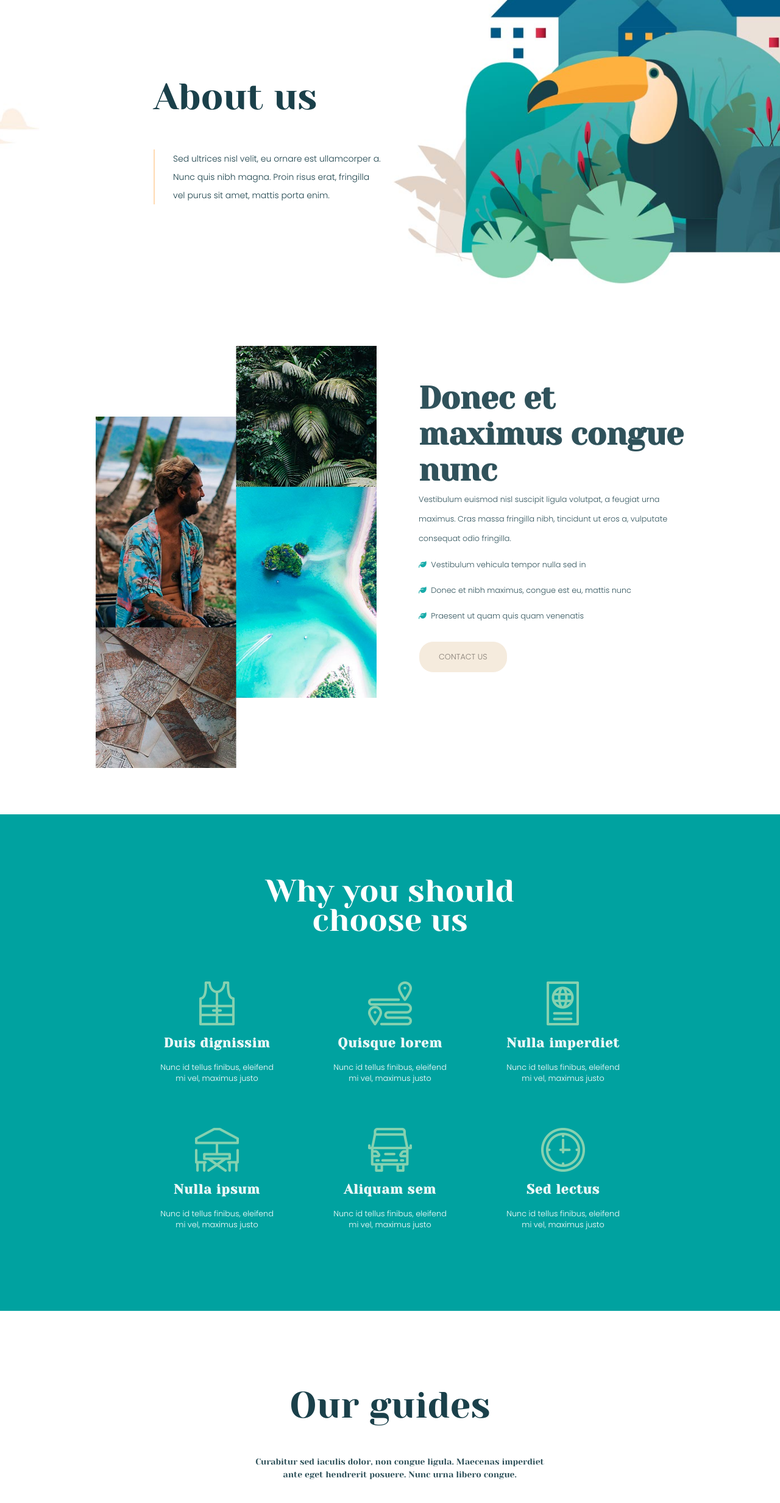
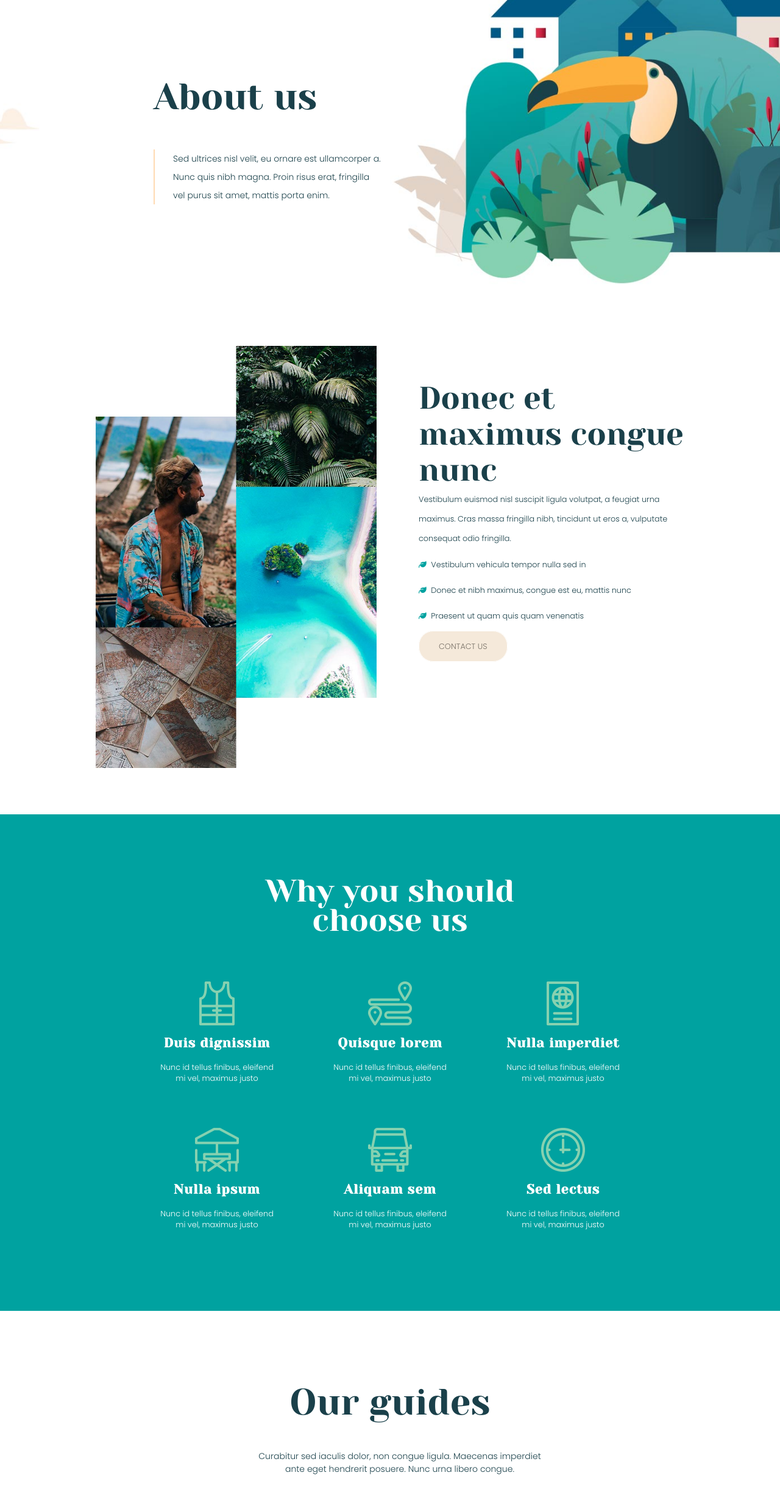
Before and after one commit to nasrin-jafari/bejourney, a plain HTML site: page html/page-about us.html in a window 1280 px wide. Shown: the part 96-2560 px from the top of the page at 61% size. Drawn offline with Linux system fonts and the light colour scheme.

Commit message:
modify titles
edit titles and weight of fonts

```diff
--- a/css/aboutUs-page.css
+++ b/css/aboutUs-page.css
@@ -282,7 +282,7 @@
     font-family: var(--font-popins);
     color: var(--color-text-dark);
     font-size: var(--font-body-defult);
-    opacity: 0.9;
+    /* opacity: 0.9; */
 
   }
   .middle-section__title {
@@ -290,6 +290,7 @@
     color: var(--color-text-dark);
     font-size: var(--font-h2-xs);
     padding-bottom: 12px;
+    font-weight: var(--font-weight-normal);
 
   }
   .middle-section__description {
@@ -349,13 +350,14 @@
   .third-section__title {
     font-family: var( --font-YesevaOne);
     color: var(--color-text-white);
+    font-weight: 400;
     font-size: 8px;
     max-width: 452px;
     max-height: 52px;
     text-align: center;
     padding-top: 32px;
     letter-spacing: 1px;
-    opacity: 0.91;
+    /* opacity: 0.91; */
 
 
   }
@@ -448,7 +450,7 @@
     line-height: 21px;
   }
   .fourth-section__main-description {
-    font-family: var(--font-YesevaOne);
+    font-family: var(--font-popins);
     font-size: var(--font-body-defult);
     color: var(--color-text-dark);
     padding-top: 24px;
@@ -459,7 +461,8 @@
     padding-left: 32px;
     padding-left: 32px;
     width: 100%;
-    opacity: 0.9;
+    font-weight: var(--font-weight-normal);
+    /* opacity: 0.9; */
 
   }
   .fourth-section__button {
@@ -765,6 +768,8 @@
   }
   .fourth-section__main-title {
     font-size: var(--font-h1-lg);
+    line-height: 60px;
+    font-weight: var(--font-weight-normal);
   }
   .fourth-section__main-description {
     font-size: var( --font-body-lg);
@@ -824,11 +829,13 @@
     max-width: 100%;
   }
   .fourth-section {
+    padding-bottom: 87px;
     max-width: 100%;
   }
   .middle-section__title {
     max-width: 458px;
     max-height: 180px;
+    font-size: var(--font-h1-md);
   }
   .middle-section__main-paragraph {
     max-width: 458px;
--- a/html/page-about us.html
+++ b/html/page-about us.html
@@ -104,7 +104,7 @@
                     <p class="middle-section__subtext"><span class="middle-section__leaf-img"><i class="fa-solid fa-leaf"></i></span> Donec et nibh maximus, congue est eu, mattis nunc</p>
                     <p class="middle-section__subtext"> <span class="middle-section__leaf-img"><i class="fa-solid fa-leaf"></i></span>  Praesent ut quam quis quam venenatis </p>
                   </div>
-                <div class="middle-section__button-box"><button class="middle-section__button">CONTACT US</button></div>
+                <div class="middle-section__button-box"><a class="middle-section__button" href="./page-contact.html">CONTACT US</a></div>
               </div>
             </div>
       </div>
@@ -173,9 +173,9 @@
             </div>
           </div>
           <div class="fourth-section__button-frame">
-            <button class="fourth-section__button">
-              <span>Our Team</span>
-            </button>
+
+              <a  class="fourth-section__button" href="./page-our team.html">our team</a>
+
           </div>
 
         </div>
```
